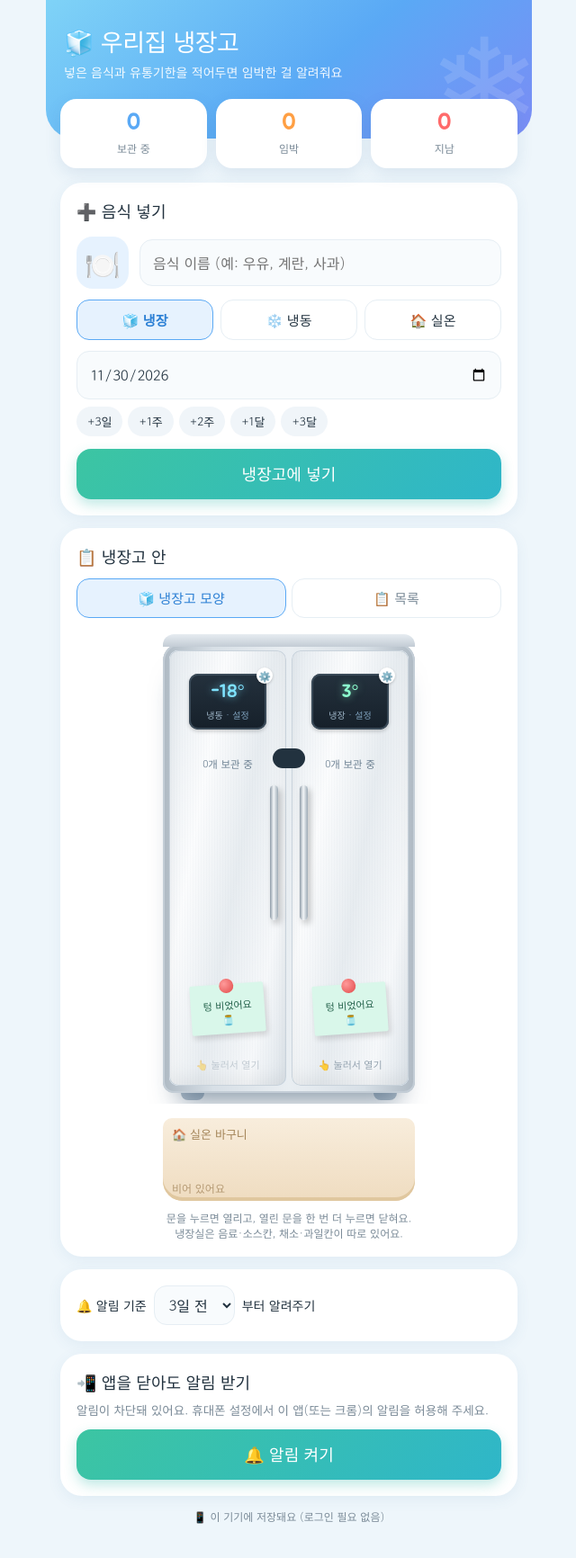
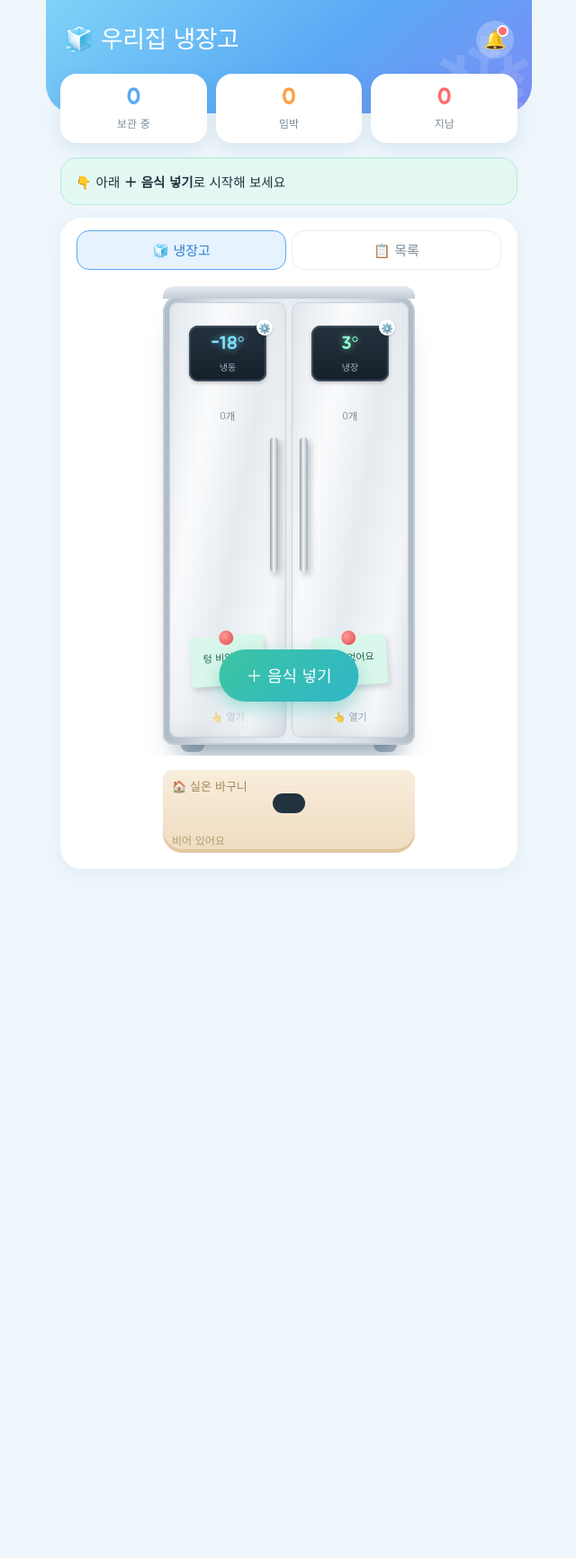
Before and after one commit to wjo1220/fridge-alarm, a plain HTML site: page public/index.html in a window 1280 px wide. Shown: the whole page at 90% size, without its empty margins (319-959 px from the left). After the commit the page ends 1090 px from the top, so only its background shows below. Drawn offline with Linux system fonts and the light colour scheme.

Commit message:
화면 정리: 음식 넣기는 ＋ 버튼, 알림 설정은 🔔 버튼 안으로, 군더더기 글씨 제거
Co-Authored-By: Claude Opus 5.5 <noreply@anthropic.com>
Claude-Session: https://claude.ai/code/session_01EV1YMuma8magCSKtrbdFuK

```diff
--- a/public/index.html
+++ b/public/index.html
@@ -22,13 +22,14 @@
   }
   *{box-sizing:border-box;-webkit-tap-highlight-color:transparent}
   body{margin:0;font-family:"Gowun Dodum",-apple-system,"Apple SD Gothic Neo",sans-serif;background:var(--bg);color:var(--ink)}
-  .wrap{max-width:540px;margin:0 auto;padding:0 0 60px}
+  .wrap{max-width:540px;margin:0 auto;padding:0 0 110px}
 
   /* 헤더 */
-  .hero{background:linear-gradient(140deg,#7fd3f7 0%,#5aa9f5 55%,#7b8cf5 100%);color:#fff;padding:26px 20px 64px;border-radius:0 0 32px 32px;position:relative;overflow:hidden}
+  .hero{background:linear-gradient(140deg,#7fd3f7 0%,#5aa9f5 55%,#7b8cf5 100%);color:#fff;padding:22px 20px 60px;display:flex;align-items:center;justify-content:space-between;border-radius:0 0 32px 32px;position:relative;overflow:hidden}
   .hero::after{content:"❄";position:absolute;right:-10px;top:-24px;font-size:150px;opacity:.13}
   .hero h1{font-family:"Jua",sans-serif;font-weight:400;font-size:27px;margin:0 0 4px;letter-spacing:-.5px}
-  .hero p{margin:0;font-size:14px;opacity:.92}
+  .bell{position:relative;z-index:1;width:42px;height:42px;border-radius:50%;border:0;background:rgba(255,255,255,.25);font-size:20px;cursor:pointer}
+  .bell.off::after{content:"";position:absolute;top:7px;right:8px;width:9px;height:9px;border-radius:50%;background:#ff6b6b;box-shadow:0 0 0 2px #fff}
   .stats{display:flex;gap:10px;margin:-44px 16px 16px;position:relative;z-index:1}
   .stat{flex:1;background:#fff;border-radius:18px;padding:12px 8px;text-align:center;box-shadow:0 6px 18px rgba(60,110,160,.12)}
   .stat b{display:block;font-family:"Jua";font-weight:400;font-size:26px;line-height:1.1}
@@ -84,8 +85,9 @@
   .set{display:flex;align-items:center;gap:8px;font-size:14px;flex-wrap:wrap}
   .set select{width:auto;padding:8px 12px}
   .foot{font-size:12px;color:var(--sub);text-align:center;margin-top:6px}
-  .toast{position:fixed;left:50%;bottom:26px;transform:translateX(-50%) translateY(80px);background:#22323f;color:#fff;padding:11px 18px;border-radius:99px;font-size:14px;transition:transform .3s;z-index:9}
-  .toast.show{transform:translateX(-50%) translateY(0)}
+  .toast{position:fixed;left:50%;bottom:96px;transform:translateX(-50%) translateY(80px);background:#22323f;color:#fff;padding:11px 18px;border-radius:99px;font-size:14px;transition:transform .3s;z-index:9}
+  .toast{pointer-events:none;transform:translateX(-50%) translateY(200px)!important}
+  .toast.show{pointer-events:auto;transform:translateX(-50%) translateY(0)!important}
 
   /* 양문형 냉장고 */
   .view{display:flex;gap:6px;margin:-4px 0 14px}
@@ -166,7 +168,6 @@
   .panel{cursor:pointer;width:86px!important;padding:9px 0 7px!important;transition:transform .12s}
   .panel:active{transform:translateX(-50%) scale(.94)}
   .panel::before{content:"";position:absolute;left:-22px;right:-22px;top:-20px;bottom:-34px;border-radius:16px}
-  .panel span::after{content:" · 설정";color:#7fa2bd}
   .panel::after{content:"⚙️";position:absolute;right:-7px;top:-7px;font-size:11px;background:#fff;border-radius:50%;width:18px;height:18px;line-height:18px;box-shadow:0 1px 3px rgba(0,0,0,.2)}
   .panel.hot{box-shadow:inset 0 0 0 2px #ff8a65,0 0 10px rgba(255,120,80,.6)}
   .temp{display:flex;align-items:center;justify-content:center;gap:16px;margin:6px 0 4px}
@@ -195,6 +196,19 @@
   .sheet .btns{display:flex;gap:8px}
   .sheet .btns button{flex:1;font-family:"Jua";font-size:16px;padding:12px;border:0;border-radius:14px;cursor:pointer}
   .sheet .eat{background:var(--mint);color:#fff}.sheet .close{background:#eef3f7;color:var(--ink)}
+  /* 아래에서 올라오는 창 */
+  .modal.bottom{align-items:flex-end;padding:0}
+  .sheet.wide{max-width:540px;border-radius:26px 26px 0 0;text-align:left;padding:22px 20px calc(22px + env(safe-area-inset-bottom));animation:up .28s ease}
+  @keyframes up{from{transform:translateY(100%)}to{transform:none}}
+  .sheet.wide h3{margin:0 0 16px}
+  .lbl{display:block;font-size:13px;color:var(--sub);margin:0 0 6px}
+  .fab{position:fixed;left:50%;bottom:calc(20px + env(safe-area-inset-bottom));transform:translateX(-50%);z-index:5;font-family:"Jua";font-size:18px;color:#fff;border:0;border-radius:99px;padding:15px 30px;cursor:pointer;
+       background:linear-gradient(135deg,#3cc5a2,#2fb6c9);box-shadow:0 8px 20px rgba(47,182,170,.4)}
+  .fab:active{transform:translateX(-50%) scale(.96)}
+  .srow{display:flex;align-items:center;justify-content:space-between;gap:10px;padding:14px 0;border-top:1px solid var(--line);font-size:15px}
+  .srow select{width:auto;padding:8px 12px}
+  .srow.col{flex-direction:column;align-items:stretch}
+  .srow.col .pnote{margin:0}
   /* 알림 */
   .push h2{margin-bottom:6px}
   .pnote{font-size:13.5px;color:var(--sub);margin:0 0 12px;line-height:1.5}
@@ -207,7 +221,7 @@
 <div class="wrap">
   <div class="hero">
     <h1>🧊 우리집 냉장고</h1>
-    <p>넣은 음식과 유통기한을 적어두면 임박한 걸 알려줘요</p>
+    <button class="bell" id="bell" aria-label="알림 설정">🔔</button>
   </div>
 
   <div class="stats">
@@ -218,34 +232,9 @@
 
   <div id="alert" class="alert"></div>
 
-  <div class="card">
-    <h2>➕ 음식 넣기</h2>
-    <form id="form">
-      <div class="namebox">
-        <div class="preview" id="preview">🍽️</div>
-        <input id="name" placeholder="음식 이름 (예: 우유, 계란, 사과)" required autocomplete="off">
-      </div>
-      <div class="places" id="places">
-        <button type="button" data-p="냉장" class="on">🧊 냉장</button>
-        <button type="button" data-p="냉동">❄️ 냉동</button>
-        <button type="button" data-p="실온">🏠 실온</button>
-      </div>
-      <input id="date" type="date" required>
-      <div class="quick">
-        <button type="button" data-d="3">+3일</button>
-        <button type="button" data-d="7">+1주</button>
-        <button type="button" data-d="14">+2주</button>
-        <button type="button" data-d="30">+1달</button>
-        <button type="button" data-d="90">+3달</button>
-      </div>
-      <button class="primary" type="submit">냉장고에 넣기</button>
-    </form>
-  </div>
-
-  <div class="card">
-    <h2>📋 냉장고 안</h2>
+  <div class="card main">
     <div class="view">
-      <button data-v="fridge" class="on">🧊 냉장고 모양</button>
+      <button data-v="fridge" class="on">🧊 냉장고</button>
       <button data-v="list">📋 목록</button>
     </div>
     <div id="fridgeView"></div>
@@ -260,25 +249,53 @@
     </div>
   </div>
 
-  <div class="card set">
-    <span>🔔 알림 기준</span>
+</div>
+<button class="fab" id="fab">＋ 음식 넣기</button>
+<div class="modal bottom" id="addModal"><div class="sheet wide">
+  <button class="x" id="aClose">✕</button>
+  <h3>음식 넣기</h3>
+  <form id="form">
+      <div class="namebox">
+        <div class="preview" id="preview">🍽️</div>
+        <input id="name" placeholder="무엇을 넣을까요? (예: 우유)" required autocomplete="off">
+      </div>
+      <div class="places" id="places">
+        <button type="button" data-p="냉장" class="on">🧊 냉장</button>
+        <button type="button" data-p="냉동">❄️ 냉동</button>
+        <button type="button" data-p="실온">🏠 실온</button>
+      </div>
+      <label class="lbl">유통기한</label>
+      <input id="date" type="date" required>
+      <div class="quick">
+        <button type="button" data-d="3">3일</button>
+        <button type="button" data-d="7">1주</button>
+        <button type="button" data-d="14">2주</button>
+        <button type="button" data-d="30">1달</button>
+        <button type="button" data-d="90">3달</button>
+      </div>
+      <button class="primary" type="submit">냉장고에 넣기</button>
+    </form>
+</div></div>
+<div class="modal bottom" id="sModal"><div class="sheet wide">
+  <button class="x" id="sClose">✕</button>
+  <h3>🔔 알림</h3>
+  <div class="srow"><span>며칠 전부터 알려줄까요?</span>
     <select id="days">
       <option value="1">1일 전</option><option value="2">2일 전</option>
       <option value="3" selected>3일 전</option><option value="5">5일 전</option><option value="7">7일 전</option>
     </select>
-    <span>부터 알려주기</span>
   </div>
-  <div class="card push">
-    <h2>📲 앱을 닫아도 알림 받기</h2>
-    <p class="pnote" id="pushNote">매일 아침 9시에 유통기한이 가까운 음식을 알려드려요.</p>
+  <div class="srow col">
+    <span>앱을 닫아도 알림 받기</span>
+    <p class="pnote" id="pushNote"></p>
     <button class="primary" id="pushOn">🔔 알림 켜기</button>
     <div class="pbtns" id="pushOnBtns" style="display:none">
-      <button class="ghost" id="pushTest">테스트 알림 보내기</button>
+      <button class="ghost" id="pushTest">테스트 알림</button>
       <button class="ghost" id="pushOff">알림 끄기</button>
     </div>
   </div>
-  <div class="foot" id="status">불러오는 중…</div>
-</div>
+  <div class="foot" id="status"></div>
+</div></div>
 <div class="toast" id="toast"></div>
 <div class="modal" id="modal"><div class="sheet">
   <button class="x" id="mClose">✕</button>
@@ -370,12 +387,10 @@ function render(){
   const soon=items.filter(i=>{const d=daysLeft(i.date);return d>=0&&d<=warnDays;});
   $("sAll").textContent=items.length;$("sSoon").textContent=soon.length;$("sBad").textContent=expired.length;
   const a=$("alert");
-  if(expired.length||soon.length){
-    a.className="alert warn";let h="";
-    if(soon.length)h+=`⏰ <b>곧 유통기한!</b> ${soon.map(i=>(i.icon||iconFor(i.name))+" "+esc(i.name)).join(", ")}<br>`;
-    if(expired.length)h+=`⚠️ <b>이미 지났어요</b> ${expired.map(i=>(i.icon||iconFor(i.name))+" "+esc(i.name)).join(", ")}`;
-    a.innerHTML=h;
-  }else if(items.length){a.className="alert ok";a.innerHTML="👍 임박한 음식이 없어요. 냉장고가 싱싱해요!";}
+  const few=l=>l.slice(0,2).map(i=>esc(i.name)).join(", ")+(l.length>2?` 외 ${l.length-2}개`:"");
+  if(soon.length){a.className="alert warn";a.innerHTML=`⏰ <b>${few(soon)}</b> 빨리 드세요`;}
+  else if(expired.length){a.className="alert warn";a.innerHTML=`⚠️ <b>${few(expired)}</b> 유통기한 지났어요`;}
+  else if(!items.length){a.className="alert ok";a.innerHTML="👇 아래 <b>＋ 음식 넣기</b>로 시작해 보세요";}
   else a.className="alert";
 }
 
@@ -403,7 +418,7 @@ $("form").addEventListener("submit",e=>{
   const name=$("name").value.trim(),date=$("date").value;
   if(!name||!date)return;
   addItem({id:Date.now().toString(36)+Math.random().toString(36).slice(2,6),name,date,place,icon:iconFor(name),added:ymd(new Date())});
-  defaultDate();$("name").value="";$("preview").textContent="🍽️";lastIco="🍽️";$("name").focus();
+  defaultDate();$("name").value="";$("preview").textContent="🍽️";lastIco="🍽️";$("addModal").classList.remove("show");
 });
 document.querySelectorAll("#places button").forEach(b=>b.onclick=()=>{place=b.dataset.p;document.querySelectorAll("#places button").forEach(x=>x.classList.toggle("on",x===b));});
 document.querySelectorAll(".quick button").forEach(b=>b.onclick=()=>{const d=new Date();d.setDate(d.getDate()+ +b.dataset.d);$("date").value=ymd(d);});
@@ -426,19 +441,19 @@ function buildFridge(){
       <div class="inside"><div class="lamp"></div><div class="ctitle">❄️ 냉동실</div><div id="inL"></div></div>
       <div class="door" data-door="left">
         <div class="face front"><div class="panel" data-temp="fz" id="pL"><b id="tL"></b><span>냉동</span></div><div class="cnt" id="cntL"></div>
-          <div class="memo" id="memoL"></div><div class="handle2"></div><div class="tap">👆 눌러서 열기</div></div>
+          <div class="memo" id="memoL"></div><div class="handle2"></div><div class="tap">👆 열기</div></div>
       </div>
     </div>
     <div class="cab right" id="cabR">
       <div class="inside"><div class="lamp"></div><div class="ctitle">🧊 냉장실</div><div id="inR"></div></div>
       <div class="door" data-door="right">
         <div class="face front"><div class="panel" data-temp="fr" id="pR"><b id="tR"></b><span>냉장</span></div><div class="cnt" id="cntR"></div>
-          <div class="memo" id="memoR"></div><div class="handle2"></div><div class="tap">👆 눌러서 열기</div></div>
+          <div class="memo" id="memoR"></div><div class="handle2"></div><div class="tap">👆 열기</div></div>
       </div>
     </div>
   </div><div class="feet"><i></i><i></i></div></div>
   <div class="basket"><div class="ctitle">🏠 실온 바구니</div><div class="row" id="inRT"></div></div>
-  <div class="hint">문을 누르면 열리고, 열린 문을 한 번 더 누르면 닫혀요.<br>냉장실은 음료·소스칸, 채소·과일칸이 따로 있어요.</div>`;
+`;
   $("fridgeView").addEventListener("click",e=>{
     const tp=e.target.closest("[data-temp]");if(tp){e.stopPropagation();openTemp(tp.dataset.temp);return;}
     const f=e.target.closest("[data-open]");if(f){e.stopPropagation();openFood(f.dataset.open);return;}
@@ -468,7 +483,7 @@ function renderFridge(){
   $("inRT").innerHTML=rt.length?rt.map(foodHTML).join(""):`<span style="font-size:12px;color:#b59a74">비어 있어요</span>`;
   $("tL").textContent=temps.fz+"°";$("tR").textContent=temps.fr+"°";
   $("pL").classList.toggle("hot",temps.fz>-15);$("pR").classList.toggle("hot",temps.fr>5);
-  $("cntL").textContent=fz.length+"개 보관 중";$("cntR").textContent=fr.length+"개 보관 중";
+  $("cntL").textContent=fz.length+"개";$("cntR").textContent=fr.length+"개";
   let [c,h]=memoHTML(fz);$("memoL").className="memo "+c;$("memoL").innerHTML=h;
   [c,h]=memoHTML(fr);$("memoR").className="memo "+c;$("memoR").innerHTML=h;
 }
@@ -524,7 +539,14 @@ function defaultDate(){const d=new Date();d.setDate(d.getDate()+7);$("date").val
 defaultDate();
 let today=ymd(new Date());
 setInterval(()=>{const t=ymd(new Date());if(t!==today){today=t;render();}},60000);
-$("status").textContent="📱 이 기기에 저장돼요 (로그인 필요 없음)";
+$("status").textContent="📱 음식 목록은 이 휴대폰에 저장돼요";
+function sheet(id,show){$(id).classList.toggle("show",show);}
+$("fab").onclick=()=>{sheet("addModal",true);setTimeout(()=>$("name").focus(),250);};
+$("aClose").onclick=()=>sheet("addModal",false);
+$("addModal").onclick=e=>{if(e.target.id==="addModal")sheet("addModal",false);};
+$("bell").onclick=()=>sheet("sModal",true);
+$("sClose").onclick=()=>sheet("sModal",false);
+$("sModal").onclick=e=>{if(e.target.id==="sModal")sheet("sModal",false);};
 if("serviceWorker" in navigator){window.addEventListener("load",()=>navigator.serviceWorker.register("sw.js").catch(()=>{}));}
 
 // ===== 앱을 닫아도 오는 알림 =====
@@ -535,12 +557,12 @@ function pushBody(sub){return JSON.stringify({sub:{endpoint:sub.endpoint},items:
 async function getSub(){const reg=await navigator.serviceWorker.ready;return reg.pushManager.getSubscription();}
 async function api(path,body){const r=await fetch("api/"+path,{method:"POST",headers:{"content-type":"application/json"},body});const j=await r.json().catch(()=>({}));if(!r.ok)throw new Error(j.error||("서버 오류 "+r.status));return j;}
 function renderPush(){
-  const on=pushIsOn();
+  const on=pushIsOn();$("bell").classList.toggle("off",!on);
   $("pushOn").style.display=on?"none":"";$("pushOnBtns").style.display=on?"flex":"none";
-  let note="매일 아침 9시에 유통기한이 가까운 음식을 알려드려요.";
+  let note="매일 아침 9시에 곧 끝나는 음식을 알려드려요.";
   if(!PUSH_OK)note="이 브라우저에서는 알림을 받을 수 없어요. (아이폰은 공유 버튼 → '홈 화면에 추가' 후 거기서 열어 주세요)";
   else if(Notification.permission==="denied")note="알림이 차단돼 있어요. 휴대폰 설정에서 이 앱(또는 크롬)의 알림을 허용해 주세요.";
-  else if(on)note="✅ 알림이 켜져 있어요. 매일 아침 9시에 임박한 음식이 있으면 알려드려요.";
+  else if(on)note="✅ 켜져 있어요. 매일 아침 9시에 알려드려요.";
   $("pushNote").textContent=note;
 }
 async function enablePush(){
```
